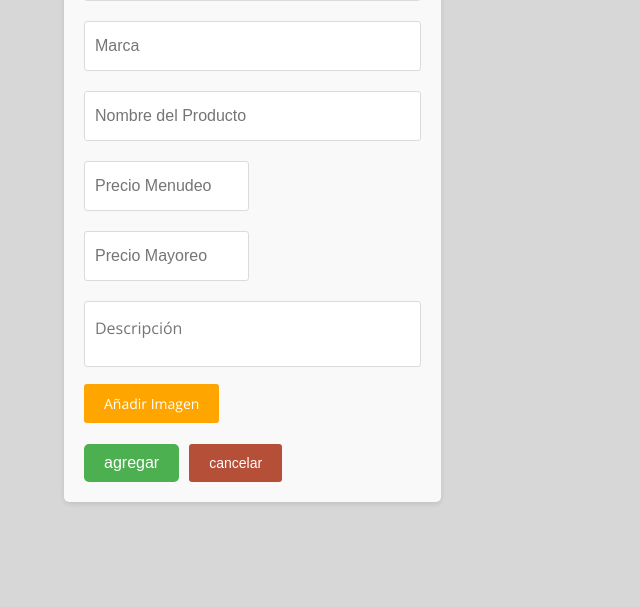
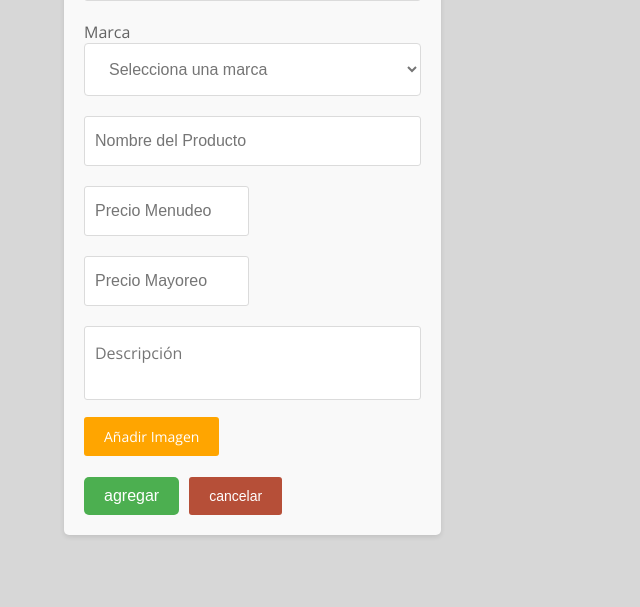
Before and after one commit to Tata-fck/safetyfoot, a PHP site: page /seccion/productos.php in a window 1280 px wide; the page is wider, and only the part inside the window is pictured. Shown: the part 247-854 px from the top of that part, without its empty margins (0-640 px from the left). Run offline with PHP 8.4, Linux system fonts and the light colour scheme; the visitor is signed in with stand-in values (Sample User, id 1); data that the repository does not hold is empty; some web fonts are replaced.

Commit message:
añadir select en marca

```diff
--- a/administrador/index.php
+++ b/administrador/index.php
@@ -77,7 +77,7 @@ if ($_POST) {
             </div>
             <?php } ?>
             <form method="POST" autocomplete="off">
-                <input type="usuario" name="usuario" placeholder="Usuario" class="campo">
+                <input type="username" name="usuario" placeholder="Usuario" class="campo">
                 <div class="contra-input">
                     <input type="password" name="contrasenia" placeholder="Contraseña" class="campo" id="campo-contra"/>
                     <div class="boton-ojo">
--- a/administrador/seccion/css/productos.css
+++ b/administrador/seccion/css/productos.css
@@ -89,6 +89,25 @@ body {
 .form-img {
     display: none; /* Oculta el input de archivo original */
     width: 50%;
+}
+
+.marca-container{
+    margin: 0 0 20px 0;
+}
+
+.marca-container label{
+    font-size: 1rem;
+    color: #636363;
+}
+
+select {
+    width: 100%;
+    padding: 16px 20px;
+    border: solid 1px #dbdbdb;
+    border-radius: 4px;
+    background-color: #ffffff;
+    font-size: 1rem;
+    color: #757575;
 }
 
 /* SELECCION DE IMAGENES*/
--- a/administrador/seccion/productos.php
+++ b/administrador/seccion/productos.php
@@ -231,7 +231,21 @@ $listaProductos = $sentenciaSQL->fetchAll(PDO::FETCH_ASSOC);
             <div class="columna-formulario">
                 <form method="POST" enctype="multipart/form-data">
                     <input type="text" required class="campo" value="<?php echo $txtID; ?>" name="txtID" placeholder="ID">
-                    <input type="text" class="campo" value="<?php echo $txtMarca; ?>" name="txtMarca" placeholder="Marca">
+                    <!--<input type="text" class="campo" value="<?php echo $txtMarca; ?>" name="txtMarca" placeholder="Marca">-->
+                    <div class="marca-container">
+						<label for="txtMarca">Marca</label>
+						<select name="txtMarca" id="txtMarca">
+							<option disabled selected value="">
+                                <?php if($txtMarca != ""){
+                                    echo $txtMarca;
+                                }else{
+                                    echo "Selecciona una marca";
+                                }?>
+							</option>
+							<option value="VanVien">VanVien</option>
+							<option value="Otro">Otro</option>
+						</select>
+					</div>
                     <input type="text" required class="campo" value="<?php echo $txtNombre; ?>" name="txtNombre" placeholder="Nombre del Producto">
                     <input type="number" required class="campo-precio" value="<?php echo $txtPrecioMen; ?>" name="txtPrecioMen" placeholder="Precio Menudeo" onkeypress="return soloNumeros(event);">
                     <input type="number" required class="campo-precio" value="<?php echo $txtPrecioMay; ?>" name="txtPrecioMay" placeholder="Precio Mayoreo" onkeypress="return soloNumeros(event);">
```
Also changed, not shown: javascript/detalle.js (+0 -60 lines).
